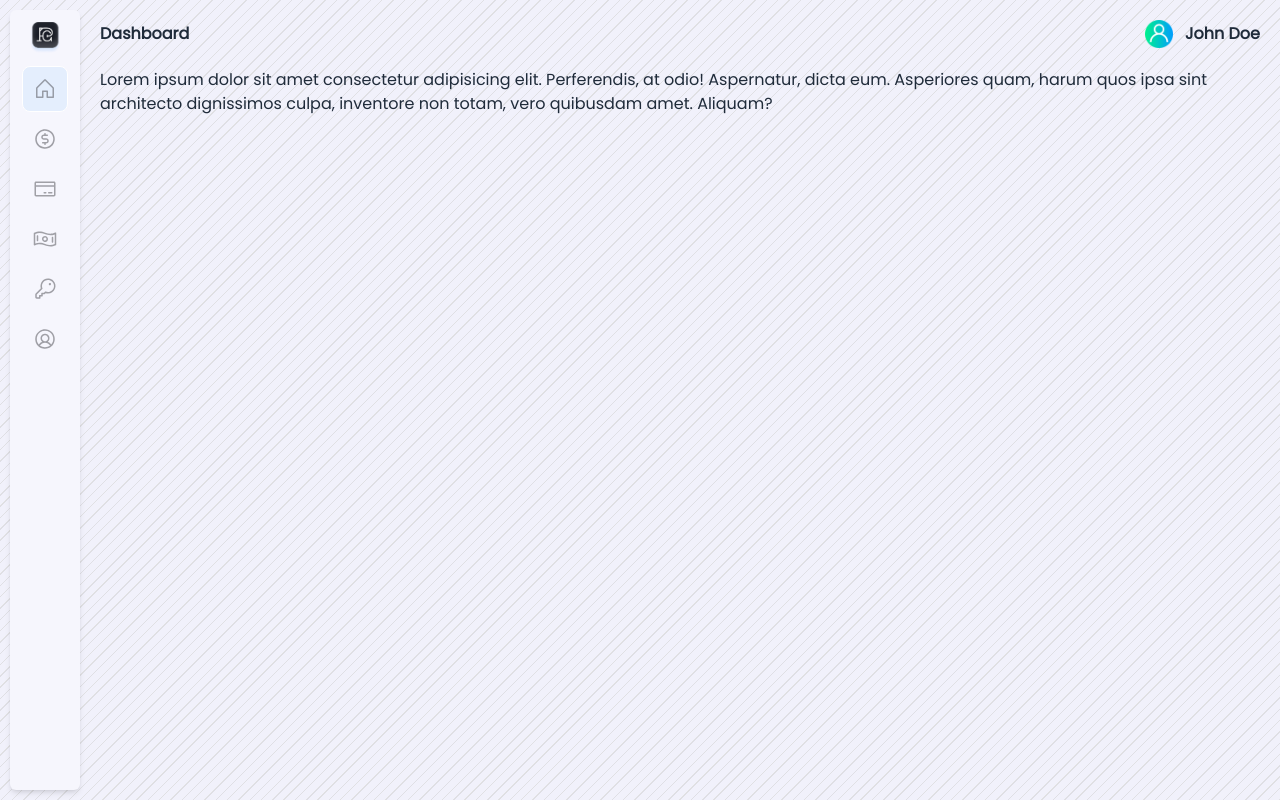
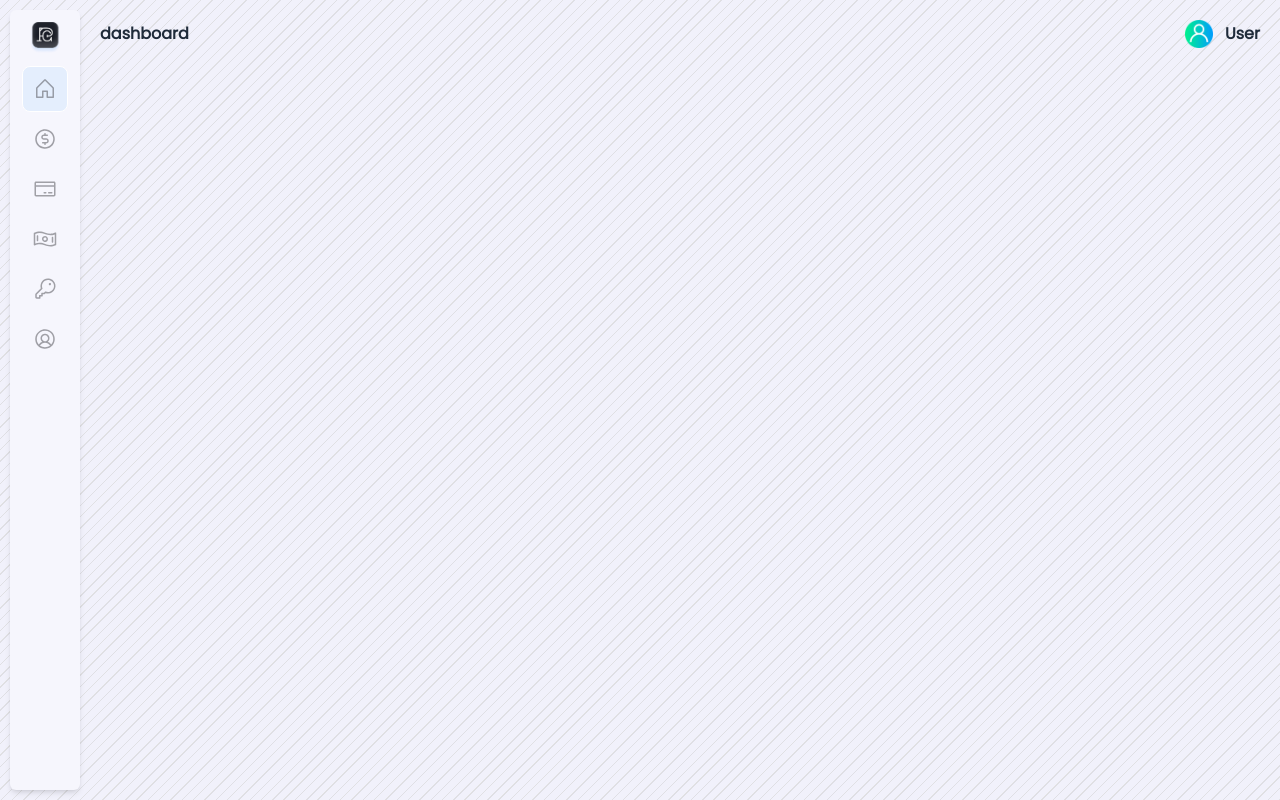
Before and after one commit to haydar-hilmy/GoalPocket-FE, a React (Vite) app: page / in a window 1280 px wide. Built offline with nearby package versions, Linux system fonts and the light colour scheme.

Commit message:
patch: utilities fixing

```diff
--- a/src/components/barLevel/passwordStrengthBar.jsx
+++ b/src/components/barLevel/passwordStrengthBar.jsx
@@ -1,4 +1,4 @@
-import { getPasswordStrengthLevel } from "../../utils/passwordStrength";
+import { getPasswordStrengthLevel } from "../../utils/PasswordStrength";
 
 const PasswordStrengthBar = ({ password }) => {
   const { level, score } = getPasswordStrengthLevel(password);
--- a/src/components/header/HeaderApp.jsx
+++ b/src/components/header/HeaderApp.jsx
@@ -1,17 +1,17 @@
-export const HeaderApp = () => {
+export const HeaderApp = ({ username = "User", pageName = "Dashboard" }) => {
   return (
     <>
       <header className="flex flex-row justify-between py-5 items-center">
         {/* Left Side */}
         <div className="flex flex-row">
-          <h2 className="font-bold">Dashboard</h2>
+          <h2 className="font-bold">{pageName}</h2>
         </div>
 
         {/* Right Side */}
         <div className="flex flex-row">
           <div className="flex flex-row gap-3 items-center cursor-pointer">
             <img src="user/default-user.png" className="w-7" />
-            <small className="font-bold text-base">John Doe</small>
+            <small className="font-bold text-base">{username}</small>
           </div>
         </div>
       </header>
--- a/src/layouts/AppLayout.jsx
+++ b/src/layouts/AppLayout.jsx
@@ -3,17 +3,17 @@
 import Navbar from "../components/navbar/Navbar";
 import { HeaderApp } from "../components/header/HeaderApp";
 
-const AppLayout = ({ children, type = "App", page = "home" }) => {
+const AppLayout = ({ children, title = "App", page = "home" }) => {
   return (
     <div className="flex flex-row">
       <Helmet>
-        <title>{type} | GoalPocket</title>
+        <title>{title} | GoalPocket</title>
       </Helmet>
 
       <Navbar page={page} />
 
-      <main className="px-5 pt-0 pb-5">
-        <HeaderApp />
+      <main className="px-5 pt-0 pb-5 w-full">
+        <HeaderApp pageName={page} />
         {children}
       </main>
     </div>
--- a/src/pages/App/DashboardPage.jsx
+++ b/src/pages/App/DashboardPage.jsx
@@ -5,8 +5,7 @@
 
 
     return (
-        <AppLayout type="Dashboard App" page="dashboard">
-            <h1>Lorem ipsum dolor sit amet consectetur adipisicing elit. Perferendis, at odio! Aspernatur, dicta eum. Asperiores quam, harum quos ipsa sint architecto dignissimos culpa, inventore non totam, vero quibusdam amet. Aliquam?</h1><br />
+        <AppLayout title="Dashboard App" page="dashboard">
         </AppLayout>
     )
 }
--- /dev/null
+++ b/src/utils/Capitalize.jsx
@@ -0,0 +1,3 @@
+export const capitalize = (text) => {
+  return text.charAt(0).toUpperCase() + text.slice(1);
+};
```
